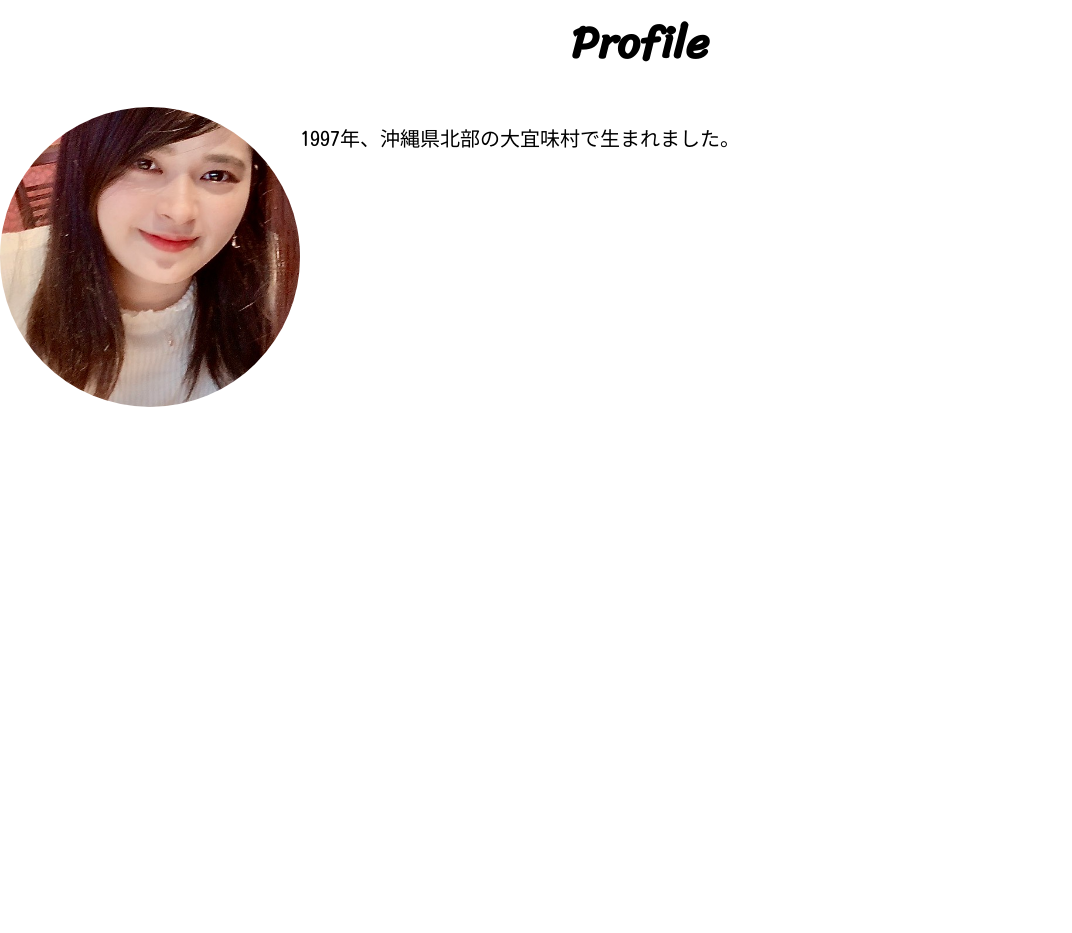
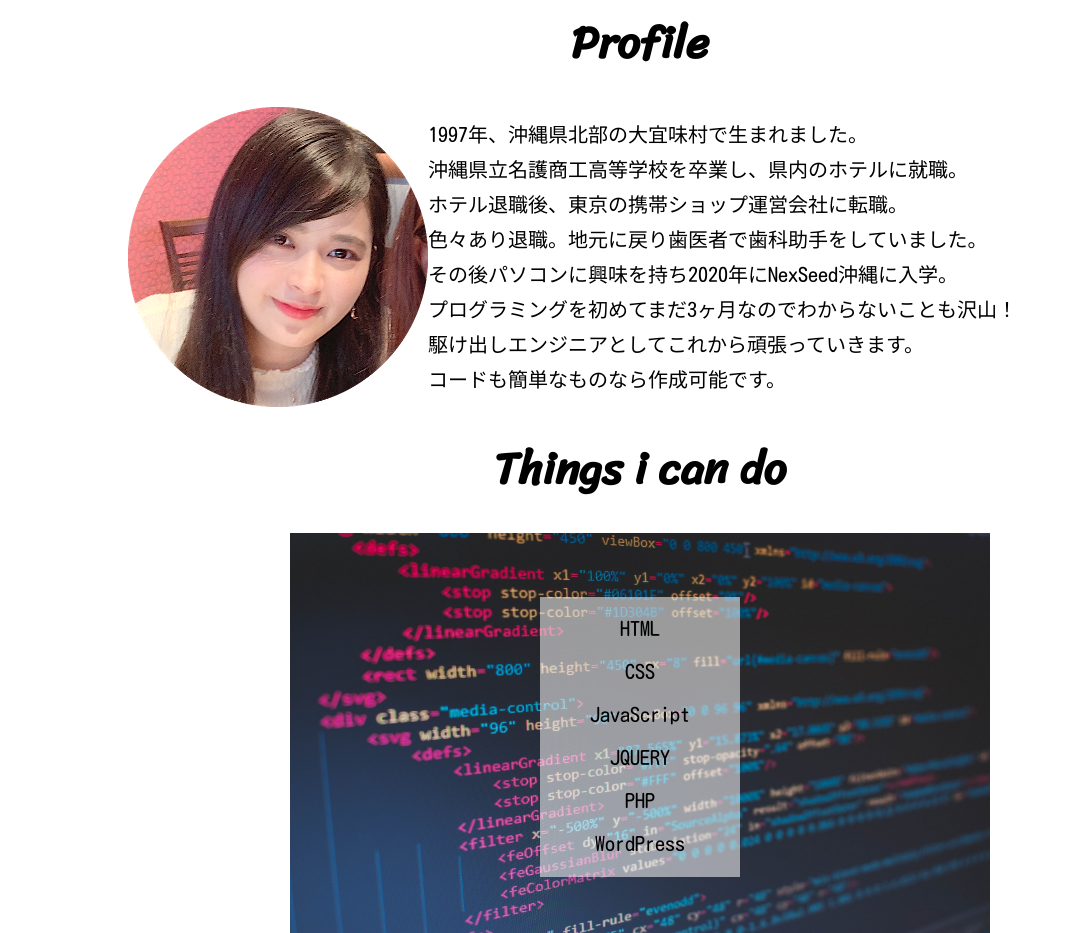
Before and after one commit to masakoji0125/graduate, a plain HTML site: page index.html in a window 1280 px wide. Shown: the part 779-1712 px from the top of the page, without its empty margins (0-1072 px from the left). Before the commit the page ends 1186 px from the top, so only its background shows below. Drawn offline with Linux system fonts and the light colour scheme; files whose address does not match are found by name.

Commit message:
Profile完成

```diff
--- a/css/style.css
+++ b/css/style.css
@@ -77,7 +77,7 @@ nav{
     font-family: 'Sriracha', cursive;
 }
 
-.content {
+h2 {
     font-size: 45px;
     font-family: 'Sriracha', cursive;
 }
@@ -85,14 +85,35 @@ nav{
 .content-box {
     display: flex;
     margin-top: 10px;
+    margin-left: 10%;
 }
 
 .main-imag{
-    object-fit: cover;
-    border-radius: 50%;
     width: 300px;
     height: 300px;
     float: right;
-    /* border-radius: 100%; */
-    shape-outside: circle();
 }
+
+.content-text {
+    text-align: left;
+    line-height: 15px;
+}
+
+.can {
+    display: flex;
+    justify-content: center;
+}
+
+.can-imag {
+    width: 700px;
+    height: 400px;
+    position: absolute;
+}
+
+.can-text {
+    width: 200px;
+    height: 280px;
+    background-color: rgba(252, 252, 252, 0.548);
+    position: relative;
+    margin-top: 5%;
+}
--- a/index.html
+++ b/index.html
@@ -6,6 +6,7 @@
     <link rel="stylesheet" href="./css/reset.css">
     <link rel="stylesheet" href="./css/style.css">
     <script src="/js/app.js" defer></script>
+    <script src="https://www.webcreatorbox.com/sample/js/shapes-polyfill.min.js" defer></script>
     <title>Portfolio</title>
 </head>
 <body>
@@ -13,11 +14,10 @@
         <div class="imag">
             <nav>
                 <ul>
-                    <li class=”current”><a href=”#”>Home</a></li>
-                    <li><a href=”#”>News</a></li>
-                    <li><a href=”#”>About</a></li>
-                    <li><a href=”#”>Access</a></li>
-                    <li><a href=”#”>Blog</a></li>
+                    <li><a href="#content">HOME</a></li>
+                    <li><a href="#content">Profile</a></li>
+                    <li><a href="#main-a">I can do</a></li>
+                    <li><a href="#content">Profile</a></li>
                 </ul>
             </nav>
             <img src=".//img/ta-taki .jpg" alt="headerimg">
@@ -26,15 +26,37 @@
     </header>
 
     <main>
-        <h2 class="content">Profile</h2>
+        <h2 class="content"><a name="content"></a> Profile</h2>
         <div class="content-box">
-            <img class="main-imag" src="./img/IMG_2411.jpeg" alt="">
-            <!-- <img class="main-imag" src="/IMG_2412.jpeg" alt=""> -->
+            <img class="main-imag" src="./img/IMG_2411.png" alt="">
             <div class="content-text">
                 <p>1997年、沖縄県北部の大宜味村で生まれました。</p>
-                <p></p>
+                <p>沖縄県立名護商工高等学校を卒業し、県内のホテルに就職。</p>
+                <p>ホテル退職後、東京の携帯ショップ運営会社に転職。</p>
+                <p>色々あり退職。地元に戻り歯医者で歯科助手をしていました。</p>
+                <p>その後パソコンに興味を持ち2020年にNexSeed沖縄に入学。</p>
+                <p>プログラミングを初めてまだ3ヶ月なのでわからないことも沢山！</p>
+                <p>駆け出しエンジニアとしてこれから頑張っていきます。</p>
+                <p>コードも簡単なものなら作成可能です。</p>
+            </div>
+        </div>
+
+        <h2 class="main-tag"><a name="main-a"></a> Things i can do</h2>
+        <div class="can">
+            <img class="can-imag" src="./img/html.jpg" alt="">
+            <div class="can-text">
+                <p>HTML</p>
+                <p>CSS</p>
+                <p>JavaScript</p>
+                <p>JQUERY</p>
+                <p>PHP</p>
+                <p>WordPress</p>
+            </div>
+
+            <div>
 
             </div>
+
         </div>
     </main>
 
```
Also changed, not shown: IMG_2412.jpeg (deleted), IMG_2412.png (added), img/IMG_2411.jpeg (deleted), img/IMG_2411.png (added), img/html.jpg (added).
